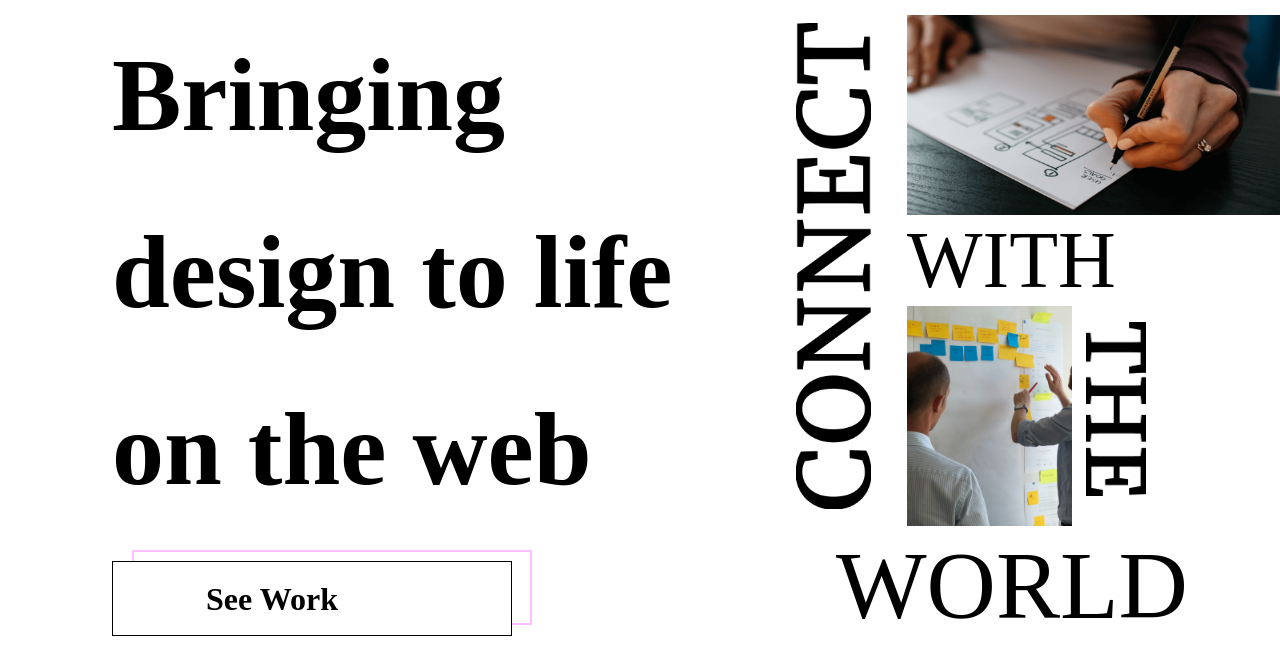
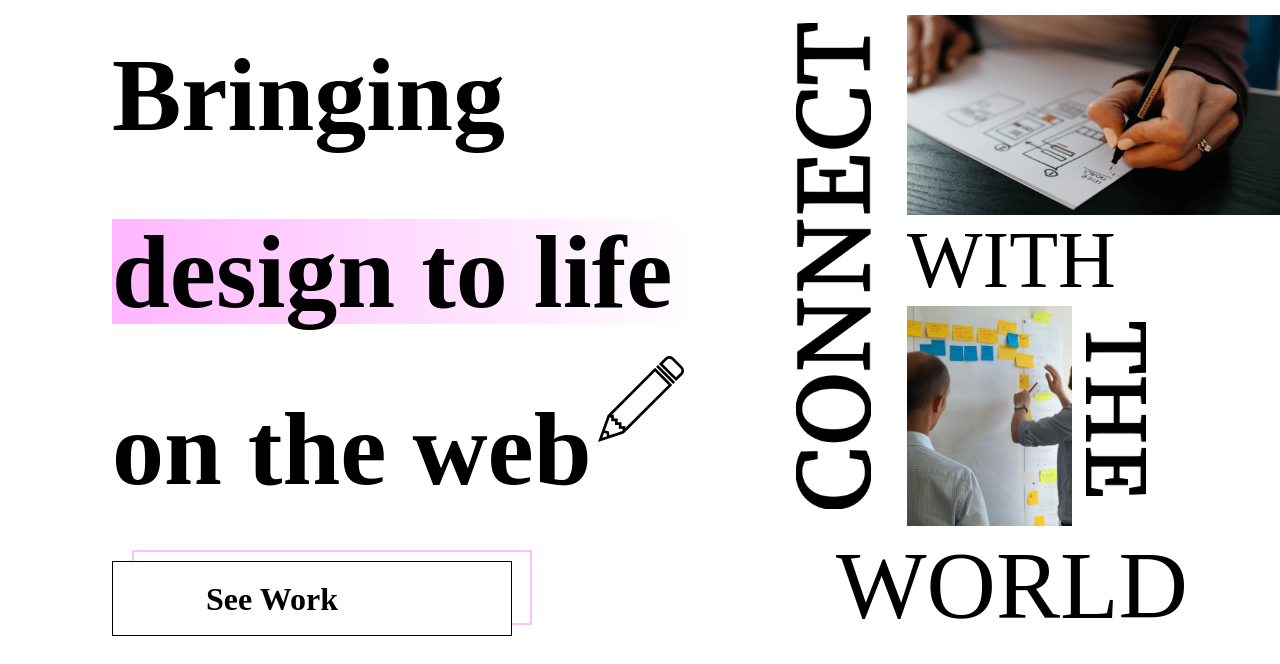
Before and after one commit to mauger1998/design-portfolio, a plain HTML site: page index.html in a window 1280 px wide. Shown: the part 110-774 px from the top of the page. Drawn offline with Linux system fonts and the light colour scheme; a web font is replaced by a local one.

Commit message:
Add highlight and pencil to hero

```diff
--- a/index.html
+++ b/index.html
@@ -34,6 +34,8 @@
             <div class="left-side">
                 <div class="title-container">
                     <h1>Bringing<br>design to life<br>on the web</h1>
+                    <img id="highlight" src="png/hero-highlight.png" alt="">
+                    <img id="pencil" src="svg/pencil.svg" alt="">
                 </div>
                 <div class="hero-button-container">
                     <button>See Work</button>
--- a/style.css
+++ b/style.css
@@ -132,7 +132,19 @@ nav {
 .title-container {
     display:flex;
     align-items: flex-start;
+    position:relative;
 
+}
+#highlight {
+    width:600px;
+    position:absolute;
+    top:40%;
+    z-index:-1;
+}
+#pencil {
+    position:absolute;
+    bottom:18%;
+    right:-2%;
 }
 
 .hero {
```
